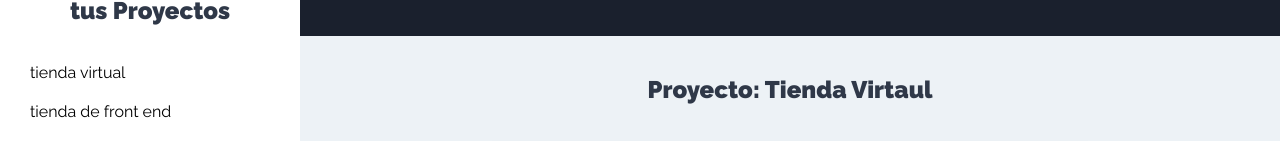
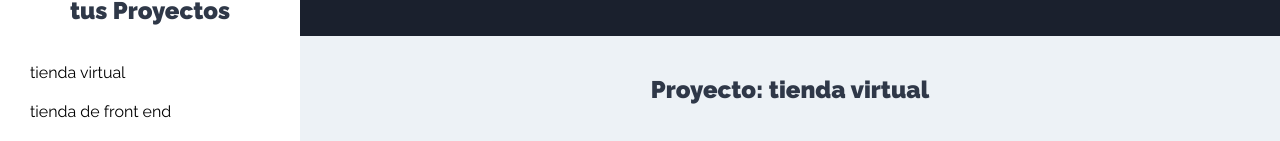
Before and after one commit to Marcos0204/task, a React (Create React App) app in the folder front/: page /proyectos in a window 1280 px wide. Both pictures are taken after a click on the button "tienda virtual". Shown: the part 256-397 px from the top of the page. Built offline with nearby package versions, Linux system fonts and the light colour scheme.

Commit message:
show-proyect-select

```diff
--- a/front/src/components/tasks/ListTask.jsx
+++ b/front/src/components/tasks/ListTask.jsx
@@ -1,8 +1,14 @@
-import React from 'react'
+import React, {useContext} from 'react'
 import Task from './Task'
+import ProjectContext from '../../context/projects/ProjectContext'
 
 
 const ListTask = () => {
+    const { project } = useContext(ProjectContext)
+
+    if(!project) return <h2>Selecciona un proyecto</h2>
+
+    const [projectAtual] = project
     const tasks = [
         {name:'Elegir Plataforma', state:true},
         {name:'Elegir lenguaje', state:true},
@@ -11,7 +17,7 @@
     ]
   return (
     <>
-        <h2> Proyecto: Tienda Virtaul</h2>
+       <h2> Proyecto: {projectAtual.name}</h2>
         <ul className="listado-tareas">
             {tasks.length === 0 ?(
                 <li className="tarea">No hay tareas</li>
```
